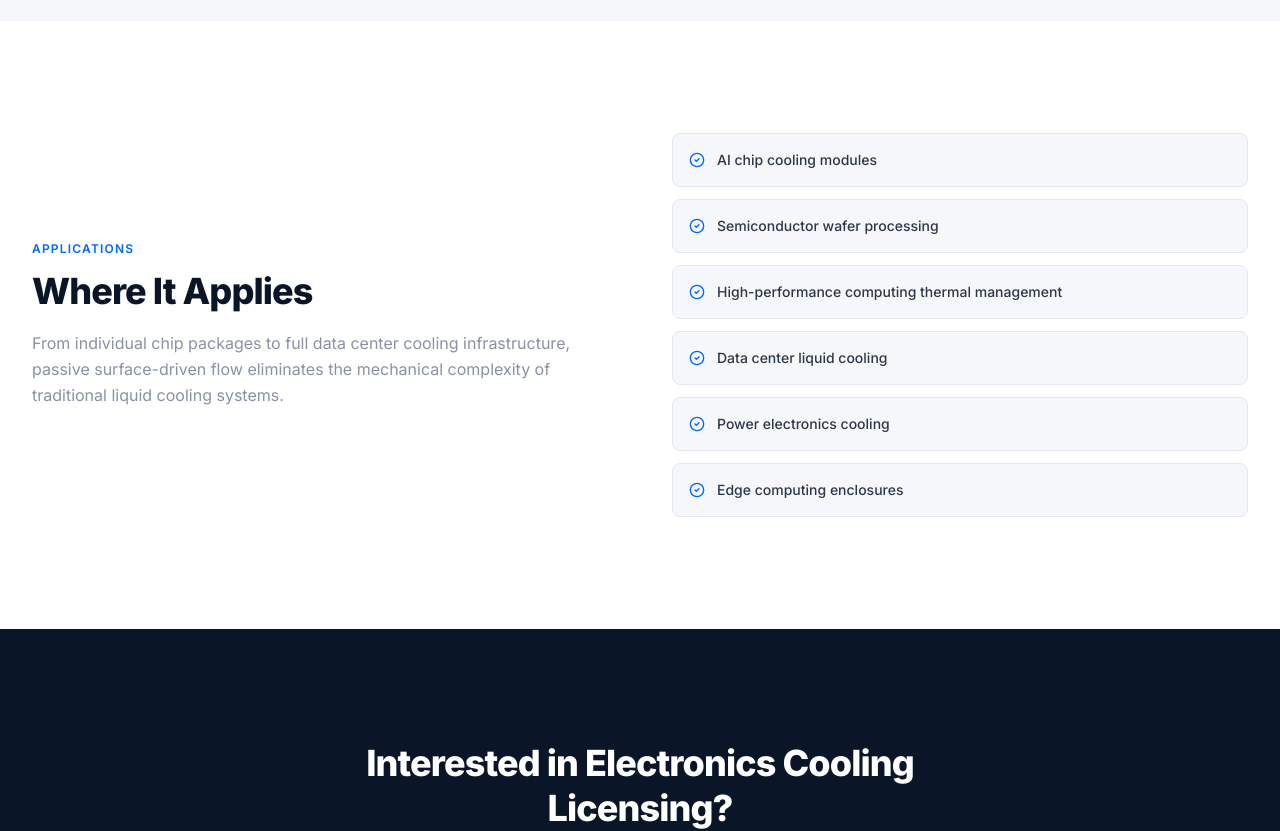
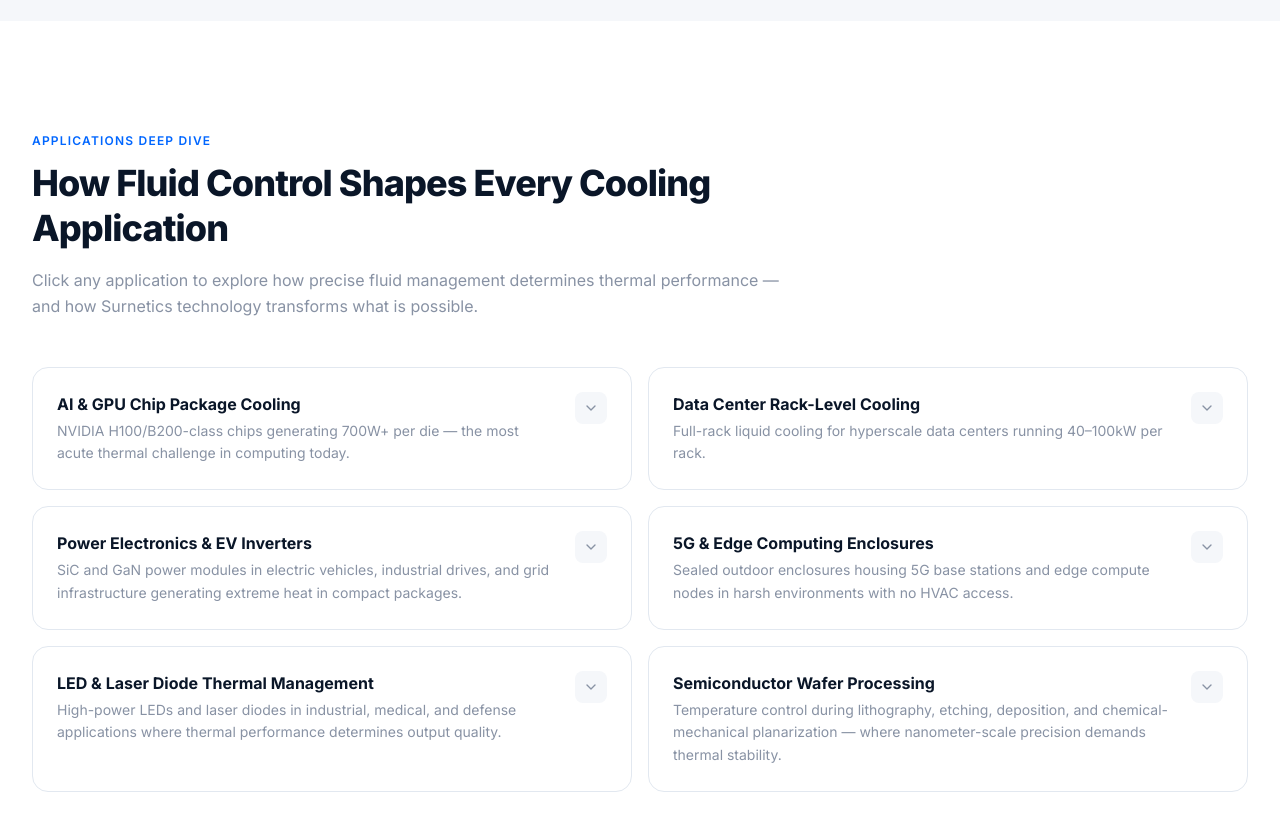
Before and after one commit to watchdogpedro/surnetics, a Next.js app: page /markets/electronics-cooling in a window 1280 px wide. Shown: the part 1600-2431 px from the top of the page. Built offline with nearby package versions, Linux system fonts and the light colour scheme.

Commit message:
Add applications deep dive section to electronics cooling page

```diff
--- a/src/app/markets/electronics-cooling/page.tsx
+++ b/src/app/markets/electronics-cooling/page.tsx
@@ -3,6 +3,8 @@ import Link from "next/link";
 import NavBar from "@/components/NavBar";
 import Footer from "@/components/Footer";
 import SectionWrapper from "@/components/SectionWrapper";
+import ApplicationAccordion from "@/components/ApplicationAccordion";
+import type { ApplicationItem } from "@/components/ApplicationAccordion";
 import { Cpu, CheckCircle2, ArrowRight, ArrowLeft } from "lucide-react";
 
 export const metadata: Metadata = {
@@ -52,6 +54,99 @@ const advantages = [
   },
 ];
 
+const deepDiveApplications: ApplicationItem[] = [
+  {
+    title: "AI & GPU Chip Package Cooling",
+    tagline: "NVIDIA H100/B200-class chips generating 700W+ per die — the most acute thermal challenge in computing today.",
+    fluidRole: "Coolant must flow through micro-channels etched directly into or bonded onto the chip package, absorbing heat at the die surface and transporting it to a heat exchanger. Flow must be continuous, uniform across the die, and reliable for 5+ years of 24/7 operation.",
+    criticality: "AI chip performance throttles at thermal limits. Every degree of cooling improvement translates to higher clock speeds, longer chip life, and more compute per watt. A single pump failure in a liquid-cooled AI cluster can take down hundreds of GPUs and cost millions in lost compute time.",
+    impact: "Surnetics eliminates the pump — the single most common failure point in liquid-cooled AI infrastructure. Passive flow through chip-level micro-channels provides continuous, maintenance-free cooling with zero power overhead. No pump means no pump failure, no pump replacement, no pump power draw.",
+    details: [
+      "Direct-to-chip cooling channels with no external pump — coolant self-circulates",
+      "Eliminates the #1 failure mode in liquid-cooled AI infrastructure (pump failure)",
+      "Zero parasitic power consumption — every watt goes to compute, not cooling",
+      "Compatible with copper, silicon, and aluminum micro-channel substrates",
+      "Enables fully sealed chip cooling modules with no maintenance access required",
+      "Applicable to NVIDIA, AMD, Intel, and custom ASIC AI accelerators",
+    ],
+  },
+  {
+    title: "Data Center Rack-Level Cooling",
+    tagline: "Full-rack liquid cooling for hyperscale data centers running 40–100kW per rack.",
+    fluidRole: "Coolant must be distributed from a rack manifold to individual server nodes, absorbing heat from CPUs, GPUs, memory, and storage, then returning to a central heat exchanger. Current systems use centralized pumps with complex plumbing manifolds.",
+    criticality: "Data center liquid cooling is a $15B+ market growing 25%+ annually driven by AI workloads. Pump and plumbing complexity is the primary barrier to adoption — every fitting is a potential leak point, every pump is a potential failure. Downtime in a hyperscale rack costs $10,000–$100,000 per hour.",
+    impact: "Passive rack-level cooling eliminates centralized pumps and reduces plumbing complexity dramatically. Each server node can have self-contained passive cooling with no shared pump infrastructure. This reduces leak risk, eliminates pump maintenance, and simplifies rack deployment.",
+    details: [
+      "Self-contained passive cooling per server node — no shared pump infrastructure",
+      "Eliminates centralized pump systems and complex plumbing manifolds",
+      "Reduces leak risk by eliminating pump seals and high-pressure fittings",
+      "Zero maintenance cooling — no pump replacements over 10+ year facility lifetime",
+      "Compatible with both direct-to-chip and immersion cooling architectures",
+      "Addresses the #1 barrier to liquid cooling adoption in enterprise data centers",
+    ],
+  },
+  {
+    title: "Power Electronics & EV Inverters",
+    tagline: "SiC and GaN power modules in electric vehicles, industrial drives, and grid infrastructure generating extreme heat in compact packages.",
+    fluidRole: "Power semiconductors operate at junction temperatures up to 175°C and must be cooled continuously during operation. Coolant flows through cold plates bonded to the power module, absorbing heat and preventing thermal runaway. Flow interruption causes immediate device failure.",
+    criticality: "Power electronics cooling is safety-critical — thermal runaway in an EV inverter can cause vehicle shutdown or fire. Pump reliability in automotive applications must meet 15-year/150,000-mile requirements. Pump failures account for a significant portion of EV cooling system warranty claims.",
+    impact: "Passive cooling for power electronics eliminates the pump from a safety-critical system. No moving parts means no wear-out failure mode over the vehicle lifetime. Surnetics coatings on cold plate micro-channels enable self-circulating coolant with automotive-grade reliability.",
+    details: [
+      "Eliminates the pump from safety-critical automotive cooling systems",
+      "No wear-out failure mode — passive flow maintains cooling for the full vehicle lifetime",
+      "Compatible with SiC and GaN power module cold plate architectures",
+      "Reduces EV cooling system complexity, weight, and warranty exposure",
+      "Applicable to inverters, DC-DC converters, on-board chargers, and battery packs",
+      "Meets automotive reliability requirements without mechanical maintenance",
+    ],
+  },
+  {
+    title: "5G & Edge Computing Enclosures",
+    tagline: "Sealed outdoor enclosures housing 5G base stations and edge compute nodes in harsh environments with no HVAC access.",
+    fluidRole: "Electronics in sealed outdoor enclosures must dissipate heat without exposing internals to dust, moisture, or contamination. Liquid cooling loops inside sealed enclosures must operate maintenance-free for 10+ years in temperature extremes from -40°C to +55°C.",
+    criticality: "5G small cells and edge compute nodes are deployed on poles, rooftops, and remote locations with no physical access for maintenance. Any cooling system that requires periodic pump replacement or servicing is impractical. Passive air cooling is insufficient for the power densities involved.",
+    impact: "Surnetics enables sealed, maintenance-free liquid cooling for outdoor electronics. No pump means nothing to replace over the 10–15 year deployment lifetime. Passive flow is unaffected by orientation (pole-mounted, wall-mounted, inverted) and operates across the full temperature range.",
+    details: [
+      "Fully sealed liquid cooling with zero maintenance for 10–15 year deployments",
+      "Operates in any orientation — pole-mounted, wall-mounted, inverted, tilted",
+      "Functions across -40°C to +55°C ambient temperature range",
+      "No pump noise — critical for residential and urban 5G deployments",
+      "Eliminates the most common failure point in outdoor electronics cooling",
+      "Compatible with single-phase and two-phase cooling architectures",
+    ],
+  },
+  {
+    title: "LED & Laser Diode Thermal Management",
+    tagline: "High-power LEDs and laser diodes in industrial, medical, and defense applications where thermal performance determines output quality.",
+    fluidRole: "LED and laser diode performance degrades linearly with junction temperature. Coolant must maintain the junction within a tight thermal window — often within 2–3°C — to preserve wavelength stability, output power, and device lifetime.",
+    criticality: "In medical lasers and industrial cutting systems, wavelength drift from thermal instability causes treatment failures or cut quality degradation. In LiDAR and defense lasers, thermal drift degrades targeting accuracy. Current micro-pump cooling adds cost, complexity, and a vibration source that can affect beam quality.",
+    impact: "Vibration-free passive cooling maintains laser junction temperature within tight tolerances without introducing mechanical vibration from pumps. This is uniquely valuable for precision laser applications where both thermal stability and vibration isolation are required simultaneously.",
+    details: [
+      "Vibration-free cooling for precision laser and optical applications",
+      "Maintains junction temperature within 2–3°C tolerance bands",
+      "Eliminates pump-induced vibration that degrades beam quality in precision lasers",
+      "Extends LED and laser diode lifetime by maintaining optimal thermal conditions",
+      "Applicable to medical lasers, industrial cutting, LiDAR, and defense systems",
+      "Passive flow simplifies integration into compact laser module housings",
+    ],
+  },
+  {
+    title: "Semiconductor Wafer Processing",
+    tagline: "Temperature control during lithography, etching, deposition, and chemical-mechanical planarization — where nanometer-scale precision demands thermal stability.",
+    fluidRole: "Process fluids and coolants must maintain wafer temperature uniformity within fractions of a degree across a 300mm wafer surface during multi-step fabrication. Temperature non-uniformity causes linewidth variation, overlay errors, and yield loss.",
+    criticality: "At 3nm and below, a 0.5°C temperature variation across the wafer can cause critical dimension variation that scraps the die. Current thermal management uses complex pump-and-valve systems that require constant recalibration. Pump vibration is transmitted to the wafer stage, degrading overlay accuracy.",
+    impact: "Passive micro-channel cooling on wafer chucks and process chambers eliminates pump vibration transmission to the wafer stage. Uniform gradient-driven flow across the wafer surface provides inherently even temperature distribution without the flow pulsation characteristic of mechanical pumps.",
+    details: [
+      "Eliminates pump vibration transmission to the wafer stage — critical for sub-5nm overlay",
+      "Pulsation-free flow provides inherently uniform thermal distribution across 300mm wafers",
+      "No pump calibration drift — passive flow is determined by the coating, not mechanical settings",
+      "Applicable to lithography chucks, etch chambers, and CMP platens",
+      "Compatible with ultra-pure DI water and specialty process coolants",
+      "Reduces fab tool downtime from cooling system pump maintenance",
+    ],
+  },
+];
+
 export default function ElectronicsCoolingPage() {
   return (
     <>
@@ -84,51 +179,32 @@ export default function ElectronicsCoolingPage() {
         </div>
       </section>
 
-      {/* Problem */}
+      {/* Problem / Solution */}
       <SectionWrapper>
         <div className="grid grid-cols-1 lg:grid-cols-2 gap-16">
           <div>
             <div className="flex items-center gap-2 mb-4">
               <div className="w-2 h-2 rounded-full bg-red-400" />
-              <p className="text-red-500 text-xs font-bold uppercase tracking-wide">
-                The Problem
-              </p>
+              <p className="text-red-500 text-xs font-bold uppercase tracking-wide">The Problem</p>
             </div>
             <h2 className="text-[#0A1628] font-extrabold text-3xl md:text-4xl leading-tight tracking-tight mb-6">
               AI Chips Generate Extreme Heat That Air Cooling Cannot Address
             </h2>
             <div className="space-y-4 text-[#8892A4] text-base leading-relaxed">
-              <p>
-                The rapid growth of AI computing has created an acute thermal
-                management crisis. AI chips generate heat densities that air
-                cooling cannot address. Liquid cooling is required — but
-                conventional liquid cooling systems require pumps, tubing, and
-                controllers that add cost, occupy space, and introduce mechanical
-                failure points.
-              </p>
+              <p>The rapid growth of AI computing has created an acute thermal management crisis. AI chips generate heat densities that air cooling cannot address. Liquid cooling is required — but conventional liquid cooling systems require pumps, tubing, and controllers that add cost, occupy space, and introduce mechanical failure points.</p>
             </div>
           </div>
-
           <div>
             <div className="flex items-center gap-2 mb-4">
               <div className="w-2 h-2 rounded-full bg-[#0066FF]" />
-              <p className="text-[#0066FF] text-xs font-bold uppercase tracking-wide">
-                The Surnetics Solution
-              </p>
+              <p className="text-[#0066FF] text-xs font-bold uppercase tracking-wide">The Surnetics Solution</p>
             </div>
             <h2 className="text-[#0A1628] font-extrabold text-3xl md:text-4xl leading-tight tracking-tight mb-6">
               Passive Pump-Free Liquid Cooling
             </h2>
             <div className="space-y-4 text-[#8892A4] text-base leading-relaxed">
-              <p>
-                Surnetics coatings enable liquid to flow through cooling channels
-                purely by surface energy gradient — no pump, no moving parts, no
-                power draw from the cooling system itself.
-              </p>
-              <p>
-                This approach is uniquely suited to embedded chip cooling, sealed
-                modules, and applications where pump reliability is critical.
-              </p>
+              <p>Surnetics coatings enable liquid to flow through cooling channels purely by surface energy gradient — no pump, no moving parts, no power draw from the cooling system itself.</p>
+              <p>This approach is uniquely suited to embedded chip cooling, sealed modules, and applications where pump reliability is critical.</p>
             </div>
           </div>
         </div>
@@ -137,59 +213,46 @@ export default function ElectronicsCoolingPage() {
       {/* Advantages */}
       <SectionWrapper gray>
         <div className="max-w-2xl mb-12">
-          <p className="text-[#0066FF] text-xs font-semibold uppercase tracking-widest mb-3">
-            Competitive Advantages
-          </p>
-          <h2 className="text-[#0A1628] font-extrabold text-3xl md:text-4xl leading-tight tracking-tight mb-4">
-            Why This Matters for Electronics
-          </h2>
+          <p className="text-[#0066FF] text-xs font-semibold uppercase tracking-widest mb-3">Competitive Advantages</p>
+          <h2 className="text-[#0A1628] font-extrabold text-3xl md:text-4xl leading-tight tracking-tight mb-4">Why This Matters for Electronics</h2>
         </div>
         <div className="grid grid-cols-1 md:grid-cols-2 gap-5">
           {advantages.map((adv) => (
-            <div
-              key={adv.title}
-              className="bg-white rounded-xl border border-[#E2E8F0] p-6"
-            >
-              <h3 className="text-[#0A1628] font-bold text-base mb-2">
-                {adv.title}
-              </h3>
-              <p className="text-[#8892A4] text-sm leading-relaxed">
-                {adv.description}
-              </p>
+            <div key={adv.title} className="bg-white rounded-xl border border-[#E2E8F0] p-6">
+              <h3 className="text-[#0A1628] font-bold text-base mb-2">{adv.title}</h3>
+              <p className="text-[#8892A4] text-sm leading-relaxed">{adv.description}</p>
             </div>
           ))}
         </div>
       </SectionWrapper>
 
-      {/* Applications */}
+      {/* Applications Deep Dive */}
       <SectionWrapper>
+        <div className="max-w-3xl mb-12">
+          <p className="text-[#0066FF] text-xs font-semibold uppercase tracking-widest mb-3">Applications Deep Dive</p>
+          <h2 className="text-[#0A1628] font-extrabold text-3xl md:text-4xl leading-tight tracking-tight mb-4">
+            How Fluid Control Shapes Every Cooling Application
+          </h2>
+          <p className="text-[#8892A4] text-base leading-relaxed">
+            Click any application to explore how precise fluid management determines thermal performance — and how Surnetics technology transforms what is possible.
+          </p>
+        </div>
+        <ApplicationAccordion items={deepDiveApplications} />
+      </SectionWrapper>
+
+      {/* Applications List */}
+      <SectionWrapper gray>
         <div className="grid grid-cols-1 lg:grid-cols-2 gap-16 items-center">
           <div>
-            <p className="text-[#0066FF] text-xs font-semibold uppercase tracking-widest mb-3">
-              Applications
-            </p>
-            <h2 className="text-[#0A1628] font-extrabold text-3xl md:text-4xl leading-tight tracking-tight mb-4">
-              Where It Applies
-            </h2>
-            <p className="text-[#8892A4] text-base leading-relaxed">
-              From individual chip packages to full data center cooling
-              infrastructure, passive surface-driven flow eliminates the
-              mechanical complexity of traditional liquid cooling systems.
-            </p>
+            <p className="text-[#0066FF] text-xs font-semibold uppercase tracking-widest mb-3">Full Application Scope</p>
+            <h2 className="text-[#0A1628] font-extrabold text-3xl md:text-4xl leading-tight tracking-tight mb-4">Where It Applies</h2>
+            <p className="text-[#8892A4] text-base leading-relaxed">From individual chip packages to full data center cooling infrastructure, passive surface-driven flow eliminates the mechanical complexity of traditional liquid cooling systems.</p>
           </div>
           <ul className="space-y-3">
             {applications.map((app) => (
-              <li
-                key={app}
-                className="flex items-center gap-3 p-4 bg-[#F5F7FA] rounded-lg border border-[#E2E8F0]"
-              >
-                <CheckCircle2
-                  size={16}
-                  className="text-[#0066FF] flex-shrink-0"
-                />
-                <span className="text-[#2D3748] text-sm font-medium">
-                  {app}
-                </span>
+              <li key={app} className="flex items-center gap-3 p-4 bg-white rounded-lg border border-[#E2E8F0]">
+                <CheckCircle2 size={16} className="text-[#0066FF] flex-shrink-0" />
+                <span className="text-[#2D3748] text-sm font-medium">{app}</span>
               </li>
             ))}
           </ul>
@@ -199,24 +262,13 @@ export default function ElectronicsCoolingPage() {
       {/* CTA */}
       <SectionWrapper dark>
         <div className="text-center max-w-2xl mx-auto">
-          <h2 className="text-white font-extrabold text-3xl md:text-4xl leading-tight tracking-tight mb-5">
-            Interested in Electronics Cooling Licensing?
-          </h2>
-          <p className="text-white/60 text-base leading-relaxed mb-8">
-            We are actively seeking licensing partners and co-development
-            agreements in electronics thermal management.
-          </p>
+          <h2 className="text-white font-extrabold text-3xl md:text-4xl leading-tight tracking-tight mb-5">Interested in Electronics Cooling Licensing?</h2>
+          <p className="text-white/60 text-base leading-relaxed mb-8">We are actively seeking licensing partners and co-development agreements in electronics thermal management.</p>
           <div className="flex flex-wrap justify-center gap-4">
-            <Link
-              href="/contact/"
-              className="inline-flex items-center gap-2 px-7 py-3.5 rounded bg-[#0066FF] text-white font-semibold text-sm hover:bg-blue-500 transition-colors duration-200"
-            >
+            <Link href="/contact/" className="inline-flex items-center gap-2 px-7 py-3.5 rounded bg-[#0066FF] text-white font-semibold text-sm hover:bg-blue-500 transition-colors duration-200">
               Start a Conversation <ArrowRight size={16} />
             </Link>
-            <Link
-              href="/technology/"
-              className="inline-flex items-center gap-2 px-7 py-3.5 rounded border border-white/20 text-white font-semibold text-sm hover:border-white/50 transition-colors duration-200"
-            >
+            <Link href="/technology/" className="inline-flex items-center gap-2 px-7 py-3.5 rounded border border-white/20 text-white font-semibold text-sm hover:border-white/50 transition-colors duration-200">
               View Technology
             </Link>
           </div>
@@ -226,9 +278,7 @@ export default function ElectronicsCoolingPage() {
       {/* Other Markets */}
       <SectionWrapper gray>
         <div className="max-w-2xl mb-8">
-          <p className="text-[#0066FF] text-xs font-semibold uppercase tracking-widest mb-3">
-            Explore Other Markets
-          </p>
+          <p className="text-[#0066FF] text-xs font-semibold uppercase tracking-widest mb-3">Explore Other Markets</p>
         </div>
         <div className="grid grid-cols-2 md:grid-cols-5 gap-3">
           {[
@@ -238,11 +288,7 @@ export default function ElectronicsCoolingPage() {
             { label: "Energy Storage", href: "/markets/energy-storage/" },
             { label: "Aerospace & Defense", href: "/markets/aerospace-defense/" },
           ].map((m) => (
-            <Link
-              key={m.href}
-              href={m.href}
-              className="px-4 py-3 rounded-lg border border-[#E2E8F0] text-center text-[#2D3748] text-xs font-semibold hover:border-[#0066FF] hover:text-[#0066FF] transition-colors duration-200"
-            >
+            <Link key={m.href} href={m.href} className="px-4 py-3 rounded-lg border border-[#E2E8F0] text-center text-[#2D3748] text-xs font-semibold hover:border-[#0066FF] hover:text-[#0066FF] transition-colors duration-200">
               {m.label}
             </Link>
           ))}
```
